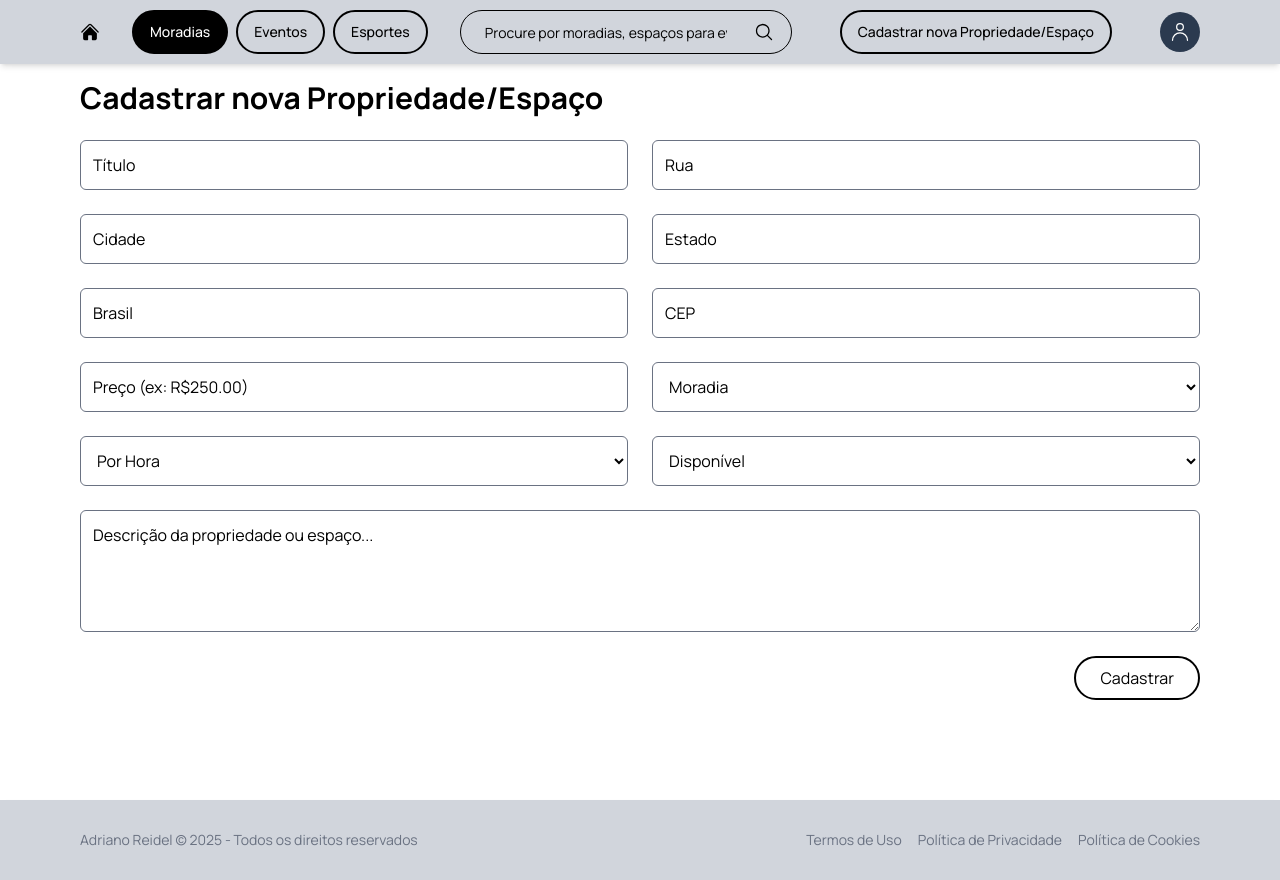
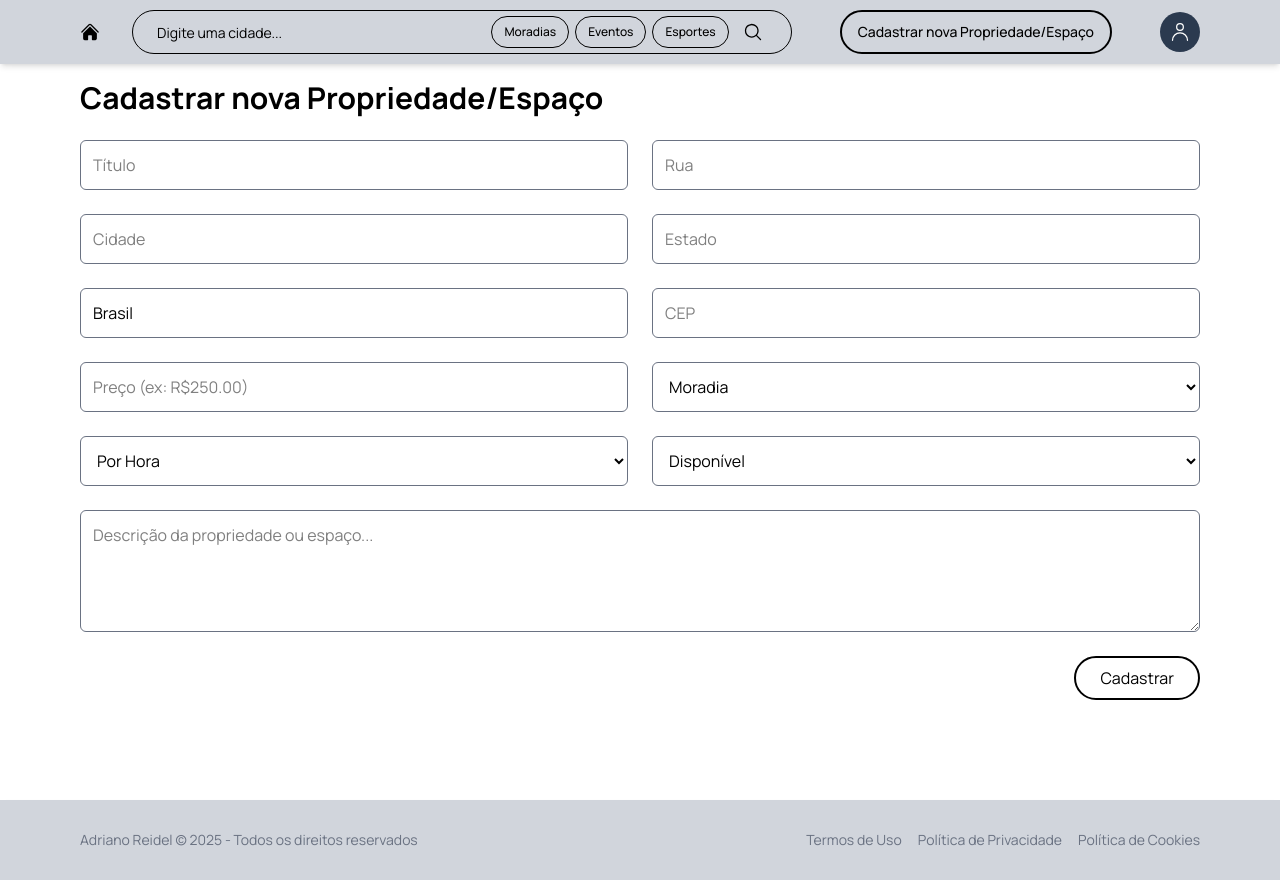
Before and after one commit to AdrianoReidel/tcc-web, a Next.js app: page /cadastrar in a window 1280 px wide. Built offline with nearby package versions, Linux system fonts and the light colour scheme; no server answers.

Commit message:
fix: ajustes layot barra de pesquisa para melhor entendimento ao buscar com tipo selecionado

```diff
--- a/components/Cadastrar/CadastrarContent.tsx
+++ b/components/Cadastrar/CadastrarContent.tsx
@@ -40,7 +40,7 @@ export default function CadastrarPage() {
           placeholder="Título"
           value={formData.title}
           onChange={handleChange}
-          className="p-3 rounded-md bg-[#2B3A4B] border border-gray-500 placeholder-black"
+          className="p-3 rounded-md bg-[#2B3A4B] border border-gray-500 placeholder-gray"
           required
         />
 
@@ -50,7 +50,7 @@ export default function CadastrarPage() {
           placeholder="Rua"
           value={formData.street}
           onChange={handleChange}
-          className="p-3 rounded-md bg-[#2B3A4B] border border-gray-500 placeholder-black"
+          className="p-3 rounded-md bg-[#2B3A4B] border border-gray-500 placeholder-gray"
           required
         />
 
@@ -60,7 +60,7 @@ export default function CadastrarPage() {
           placeholder="Cidade"
           value={formData.city}
           onChange={handleChange}
-          className="p-3 rounded-md bg-[#2B3A4B] border border-gray-500 placeholder-black"
+          className="p-3 rounded-md bg-[#2B3A4B] border border-gray-500 placeholder-gray"
           required
         />
 
@@ -70,7 +70,7 @@ export default function CadastrarPage() {
           placeholder="Estado"
           value={formData.state}
           onChange={handleChange}
-          className="p-3 rounded-md bg-[#2B3A4B] border border-gray-500 placeholder-black"
+          className="p-3 rounded-md bg-[#2B3A4B] border border-gray-500 placeholder-gray"
           required
         />
 
@@ -80,7 +80,7 @@ export default function CadastrarPage() {
           placeholder="País"
           value={formData.country}
           onChange={handleChange}
-          className="p-3 rounded-md bg-[#2B3A4B] border border-gray-500 placeholder-black"
+          className="p-3 rounded-md bg-[#2B3A4B] border border-gray-500 placeholder-gray"
           required
         />
 
@@ -90,7 +90,7 @@ export default function CadastrarPage() {
           placeholder="CEP"
           value={formData.zipCode}
           onChange={handleChange}
-          className="p-3 rounded-md bg-[#2B3A4B] border border-gray-500 placeholder-black"
+          className="p-3 rounded-md bg-[#2B3A4B] border border-gray-500 placeholder-gray"
           required
         />
 
@@ -101,7 +101,7 @@ export default function CadastrarPage() {
           value={formData.pricePerUnit}
           onChange={handleChange}
           step="0.01"
-          className="p-3 rounded-md bg-[#2B3A4B] border border-gray-500 placeholder-black"
+          className="p-3 rounded-md bg-[#2B3A4B] border border-gray-500 placeholder-gray"
           required
         />
 
@@ -109,7 +109,7 @@ export default function CadastrarPage() {
           name="type"
           value={formData.type}
           onChange={handleChange}
-          className="p-3 rounded-md bg-white border border-gray-500 text-black"
+          className="p-3 rounded-md bg-white border border-gray-500 text-gray"
         >
           <option value="MORADIA">Moradia</option>
           <option value="EVENTO">Evento</option>
@@ -120,7 +120,7 @@ export default function CadastrarPage() {
           name="operatingMode"
           value={formData.operatingMode}
           onChange={handleChange}
-          className="p-3 rounded-md bg-white border border-gray-500 text-black"
+          className="p-3 rounded-md bg-white border border-gray-500 text-gray"
         >
           <option value="Por Hora">Por Hora</option>
           <option value="Dia">Por Dia</option>
@@ -131,7 +131,7 @@ export default function CadastrarPage() {
           name="status"
           value={formData.status}
           onChange={handleChange}
-          className="p-3 rounded-md bg-white border border-gray-500 text-black"
+          className="p-3 rounded-md bg-white border border-gray-500 text-gray"
         >
           <option value="AVAILABLE">Disponível</option>
           <option value="UNAVAILABLE">Indisponível</option>
@@ -143,14 +143,14 @@ export default function CadastrarPage() {
           value={formData.description}
           onChange={handleChange}
           rows={4}
-          className="col-span-1 md:col-span-2 p-3 rounded-md bg-white border border-gray-500 placeholder-black"
+          className="col-span-1 md:col-span-2 p-3 rounded-md bg-white border border-gray-500 placeholder-gray"
           required
         />
 
         <div className="col-span-1 md:col-span-2 flex justify-end">
           <button
             type="submit"
-            className="h-11 px-6 rounded-[999px] border-2 border-black text-black bg-transparent"
+            className="h-11 px-6 mb-5 rounded-[999px] border-2 border-black text-black bg-transparent"
           >
             Cadastrar
           </button>
--- a/components/Header.tsx
+++ b/components/Header.tsx
@@ -20,7 +20,7 @@ export default function Header() {
   const pathname = usePathname();
   const [inputValue, setInputValue] = useState('');
   const router = useRouter();
-  const [selectedCategory, setSelectedCategory] = useState('Moradias');
+  const [selectedCategory, setSelectedCategory] = useState('');
 
   const validTypes = ['moradias', 'eventos', 'esportes'];
   const segments = pathname?.split('/').filter(Boolean);
@@ -62,60 +62,68 @@ export default function Header() {
 
   return (
     <header className="header w-full bg-gray-300 text-white shadow-md flex h-16 items-center gap-8 px-20 self-stretch text-sm font-normal ">
-      <button onClick={() => router.push('/home')}>
-        <HomeIcon className="w-5 h-5 text-black"/>
+      <button
+        onClick={() => {
+          router.push('/home');
+          setSelectedCategory('');
+        }}
+      >
+        <HomeIcon className="w-5 h-5 text-black" />
       </button>
+      {/* Search Bar */}
+      <div className="flex-1 w-full">
+        <div className="relative flex items-center w-full h-11 border border-[#000000] rounded-[999px] focus-within:ring-1 focus-within:ring-[#000000] transition-all duration-300">
+          {/* Input */}
+          <input
+            ref={inputRef}
+            type="text"
+            value={inputValue}
+            onChange={handleInputChange}
+            placeholder="Digite uma cidade..."
+            className="flex-1 h-full pl-6 pr-2 text-sm font-normal text-[#000000] placeholder-[#000000] bg-transparent focus:outline-none"
+            onFocus={() => setIsInputFocused(true)}
+            onBlur={() => setIsInputFocused(false)}
+          />
+
+          {/* Category Buttons and Magnifying Glass */}
+          <div className="flex items-center h-full gap-1.5 pr-5">
             {/* Category Buttons */}
-      <div className="flex gap-2">
             {['Moradias', 'Eventos', 'Esportes'].map((category) => (
               <button
                 key={category}
                 onClick={() => setSelectedCategory(category)}
-            className={`h-11 px-4 rounded-[999px] border-2 transition-all duration-300 text-sm font-medium ${
+                className={`h-8 px-3 rounded-[999px] text-xs font-medium transition-all duration-300 ${
                   selectedCategory === category
-                ? 'border-black bg-black text-white'
-                : 'border-[#000000] text-[#000000] hover:bg-gray-100'
+                    ? 'bg-black text-white border-black'
+                    : 'border border-[#000000] text-[#000000] hover:bg-gray-100'
                 }`}
               >
                 {category}
               </button>
             ))}
-      </div>
 
-      {/* Search Bar */}
-      <div className="flex-1 w-full">
-        <div className="relative flex items-center">
-          <input
-            ref={inputRef}
-            type="text"
-            value={inputValue}
-            onChange={handleInputChange}
-            placeholder="Procure por moradias, espaços para eventos ou esportes..."
-            className={`w-full h-11 rounded-[999px] border border-[#000000] placeholder-[#000000] text-[#000000] focus:ring-1 focus:ring-[#000000] transition-all duration-300 pl-6 text-sm font-normal ${
-              isInputFocused ? 'pr-40' : 'pr-16'
-            }`}
-            onFocus={() => setIsInputFocused(true)}
-            onBlur={() => setIsInputFocused(false)}
-          />
-
-          {isInputFocused && (
+            {/* Clear Button (when focused) */}
+            {isInputFocused && inputValue && (
               <button
                 onMouseDown={handleClearFocus}
-              className="absolute right-12 p-2 rounded-full flex items-center justify-center z-10"
+                className="p-2 rounded-full flex items-center justify-center z-10"
+                aria-label="Limpar pesquisa"
               >
                 <XMarkIcon className="w-5 h-5 text-[#000000]" />
               </button>
             )}
 
+            {/* Magnifying Glass Button */}
             <button
               onClick={handleSearch}
-            className="absolute right-2 p-2.5 rounded-full flex items-center justify-center gap-2"
+              className="p-2 rounded-full flex items-center justify-center"
+              aria-label="Pesquisar"
             >
               <MagnifyingGlassIcon className="w-5 h-5 text-[#000000] font-bold" />
             </button>
           </div>
         </div>
-
+      </div>
       {/* Botão de Cadastro */}
       <div className="ml-4">
         <button
--- a/components/Home/HomePageContent.tsx
+++ b/components/Home/HomePageContent.tsx
@@ -2,8 +2,6 @@
 
 import React from 'react';
 import PropertyCarousel from '../PropertyCarousel';
-import ExperienceCarousel from '../ExperienceCarousel';
-import RestaurantCarousel from '../RestaurantCarousel';
 
 export default function HomePage() {
 
```
Lines whose indentation alone changed are shown as unchanged.
